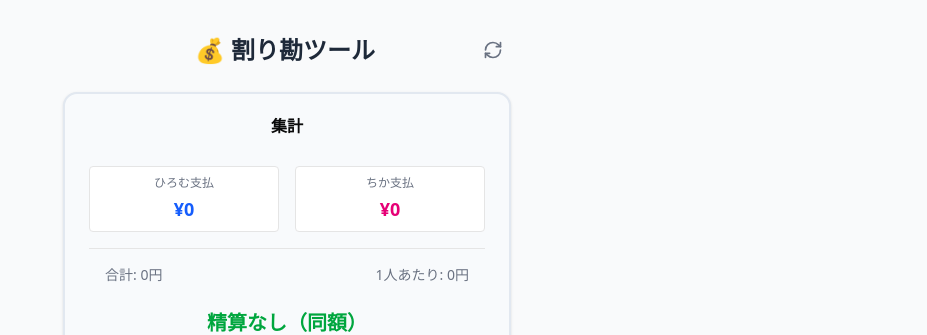
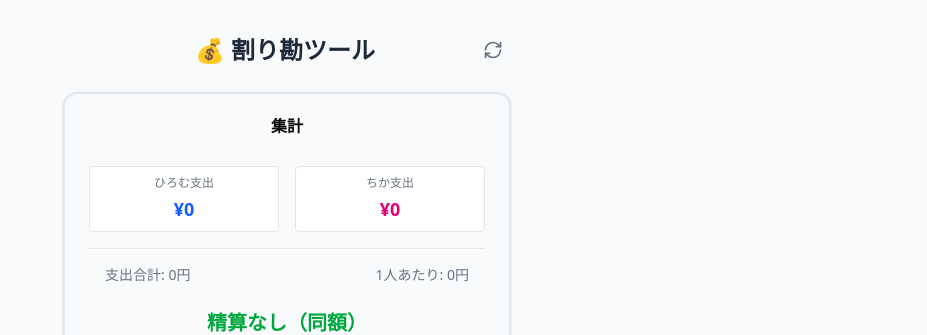
Before and after one commit to pimu0602/kakeibo_tool, a Next.js app: page / in a window 1280 px wide. Shown: the top 335 px of the page, without its empty margins (353-1280 px from the left). Built offline with nearby package versions, Linux system fonts and the light colour scheme; no server answers; the database is empty.

Commit message:
fix: 集計ラベルを「支出」に変更し清算と区別

```diff
--- a/src/components/Summary.tsx
+++ b/src/components/Summary.tsx
@@ -52,18 +52,18 @@ export function Summary({ expenses }: SummaryProps) {
             <CardContent>
                 <div className="grid grid-cols-2 gap-4 mb-4 text-center">
                     <div className="p-2 bg-white rounded border">
-                        <div className="text-xs text-gray-500 mb-1">ひろむ支払</div>
+                        <div className="text-xs text-gray-500 mb-1">ひろむ支出</div>
                         <div className="text-lg font-bold text-blue-600">¥{hiromuPaid.toLocaleString()}</div>
                     </div>
                     <div className="p-2 bg-white rounded border">
-                        <div className="text-xs text-gray-500 mb-1">ちか支払</div>
+                        <div className="text-xs text-gray-500 mb-1">ちか支出</div>
                         <div className="text-lg font-bold text-pink-600">¥{chikaPaid.toLocaleString()}</div>
                     </div>
                 </div>
 
                 <div className="border-t pt-4 text-center">
                     <div className="flex justify-between text-sm text-gray-500 mb-4 px-4">
-                        <span>合計: {totalExpenses.toLocaleString()}円</span>
+                        <span>支出合計: {totalExpenses.toLocaleString()}円</span>
                         <span>1人あたり: {splitAmount.toLocaleString()}円</span>
                     </div>
 
```
